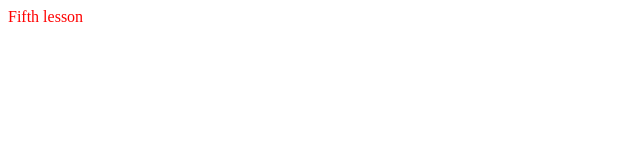
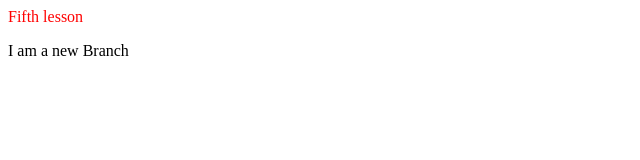
Before and after one commit to madijs/lesson_five, a plain HTML site: page index.html in a window 1280 px wide. Shown: the full height of the page, 0-640 px from the left. Drawn offline with Linux system fonts and the light colour scheme.

Commit message:
first commit in new branch

```diff
--- a/index.html
+++ b/index.html
@@ -8,5 +8,6 @@
 </head>
 <body>
     <span>Fifth lesson</span>
+    <p>I am a new Branch</p>
 </body>
 </html>
```
